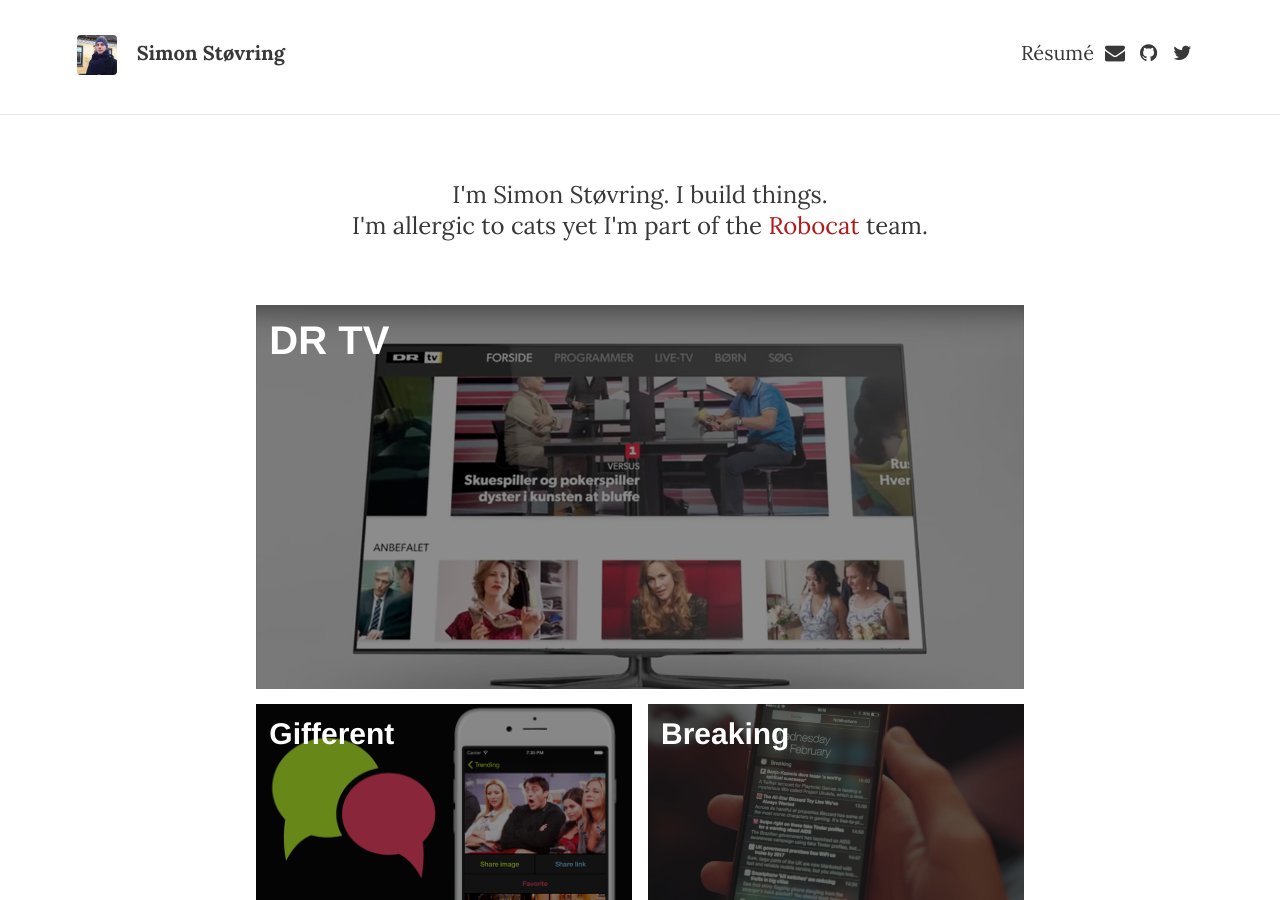
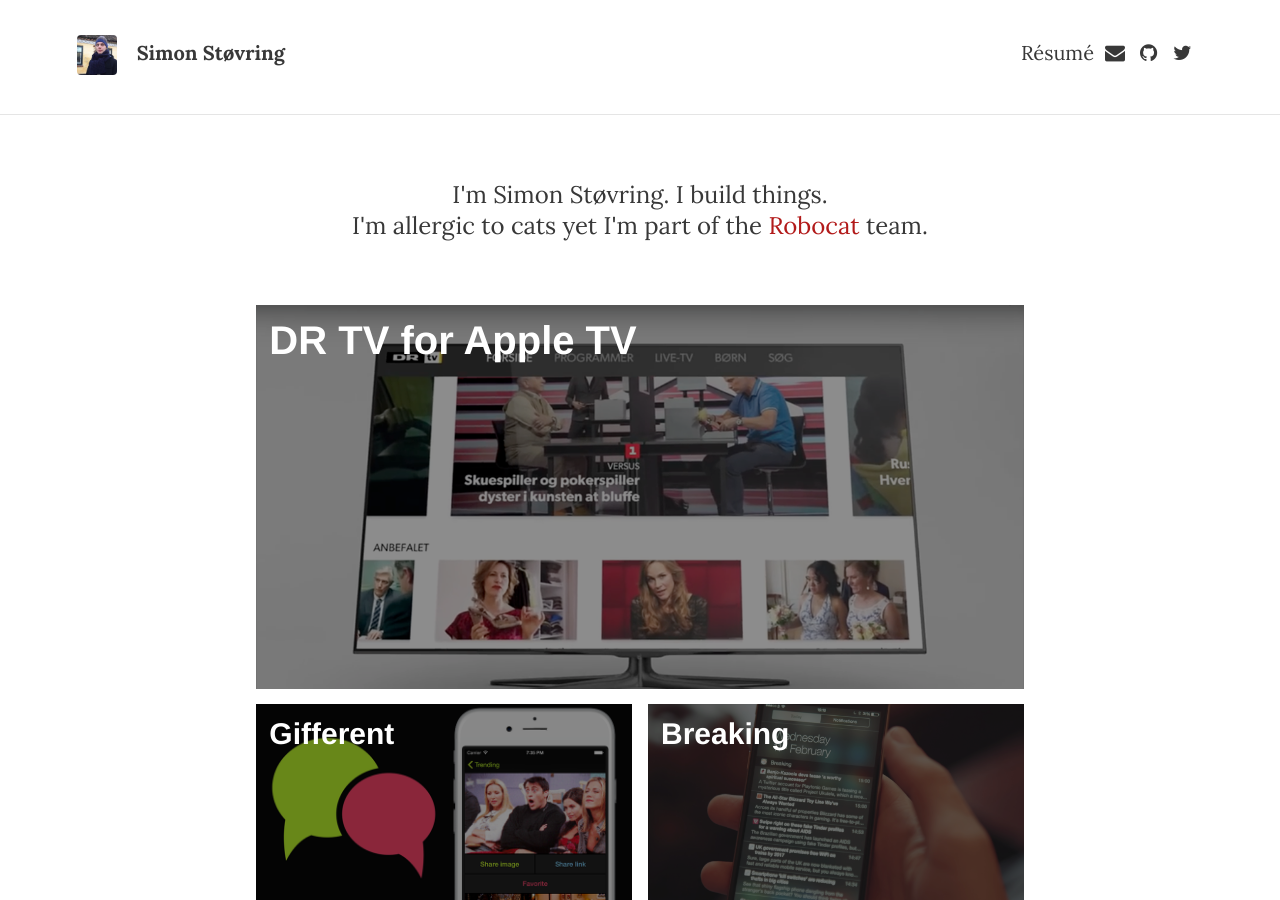
Before and after one commit to simonbs/simonbs.github.io, a Jekyll site: the page built from index.html, in a window 1280 px wide and 900 px high. Built offline with Jekyll 4.4.1, drawn with Linux system fonts in a browser that asks for light colours; nearby versions of some CDN libraries; some web fonts are replaced; the list of posts is cut into pages by our own code.

Commit message:
Updates text for DR TV

```diff
--- a/_includes/projects.html
+++ b/_includes/projects.html
@@ -2,7 +2,7 @@
   <div class="featured huge" onClick="javascript:window.open('https://www.youtube.com/watch?v=xFgv7TU1LmE');">
     <div class="drtv"></div>
     <div class="tint"></div>
-    <div class="title">DR TV</div>
+    <div class="title">DR TV for Apple TV</div>
   </div>
   <div class="big left" onClick="javascript:window.open('https://itunes.apple.com/us/app/gifferent/id997434439?mt=8');">
     <div class="gifferent"></div>
```
